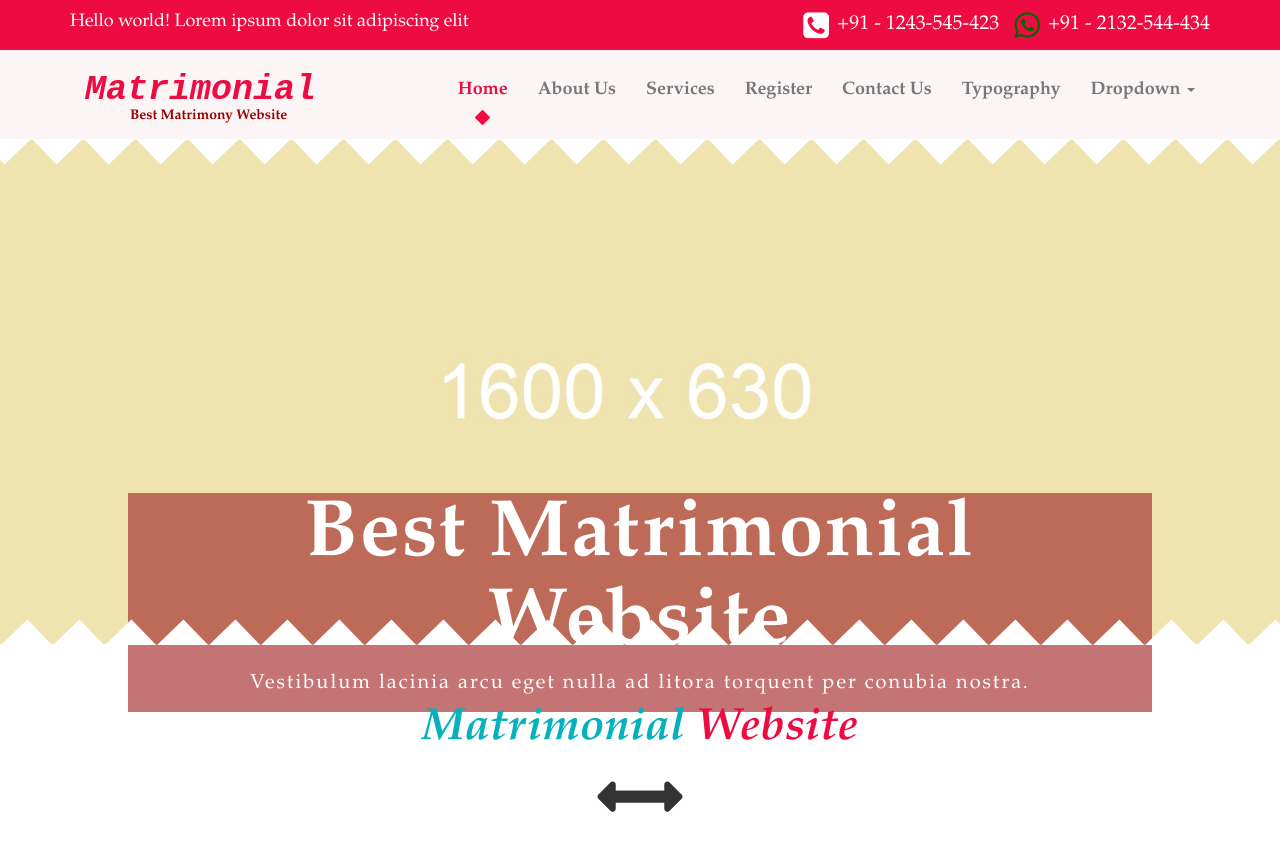
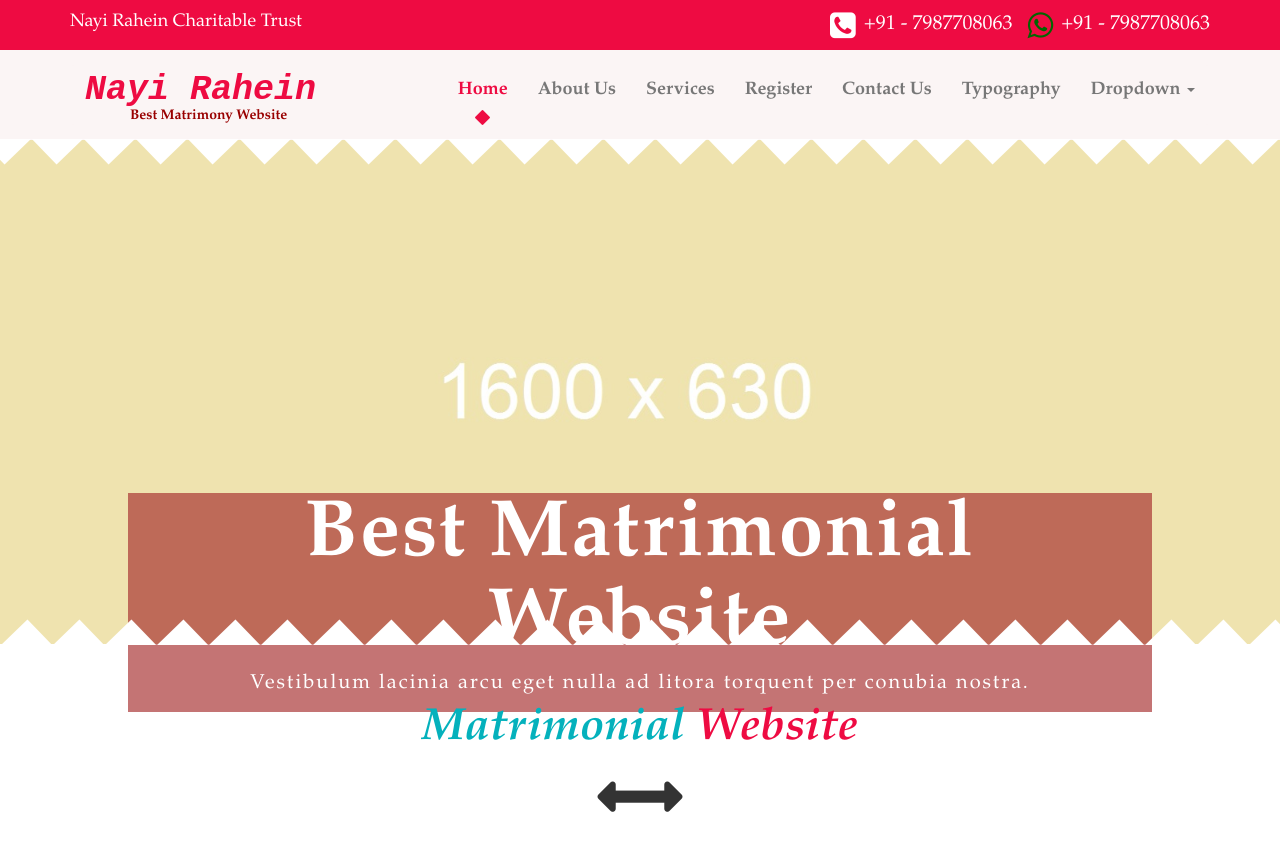
Before and after one commit to chhotuthakur/chhotuthakur.github.io, a plain HTML site: page index.html in a window 1280 px wide. Shown: the top 842 px of the page. Drawn offline with Linux system fonts and the light colour scheme; files whose address does not match are found by name.

Commit message:
updated index page

```diff
--- a/index.html
+++ b/index.html
@@ -4,7 +4,7 @@
     <meta charset="utf-8">
     <meta http-equiv="X-UA-Compatible" content="IE=edge">
     <meta name="viewport" content="width=device-width, initial-scale=1">
-    <title>Matrimonial</title>
+    <title>Nayi Rahein</title>
     <link href="css/bootstrap.min.css" rel="stylesheet">
     <link href="css/style.css" rel="stylesheet">
 	<link rel="stylesheet" type="text/css" href="css/font-awesome.min.css" />
@@ -20,13 +20,13 @@
    <div class="top clearfix">
     <div class="col-sm-6">
 	 <div class="top_left">
-	  <p>Hello world! Lorem ipsum dolor sit adipiscing elit</p>
+	  <p>Nayi Rahein Charitable Trust </p>
 	 </div>
 	</div>
 	<div class="col-sm-6">
 	  <div class="top_right clearfix text-right">
-		  <span class="span_1"><i class="fa fa-phone-square"></i>  +91 - 1243-545-423  </span>
-		  <span class="span_2"> <i class="fa fa-whatsapp"></i>  +91 - 2132-544-434 </span>
+		  <span class="span_1"><i class="fa fa-phone-square"></i>  +91 - 7987708063  </span>
+		  <span class="span_2"> <i class="fa fa-whatsapp"></i>  +91 - 7987708063 </span>
 	  </div>
 	</div>
    </div>
@@ -47,7 +47,7 @@
                <span class="icon-bar"></span>
                <span class="icon-bar"></span>
                </button>
-               <a class="navbar-brand" href="index.html">Matrimonial <br><span>Best Matrimony Website</span></a>
+               <a class="navbar-brand" href="index.html">Nayi Rahein <br><span>Best Matrimony Website</span></a>
             </div>
             <!-- Collect the nav links, forms, and other content for toggling -->
             <div class="collapse navbar-collapse" id="bs-example-navbar-collapse-1">
```
